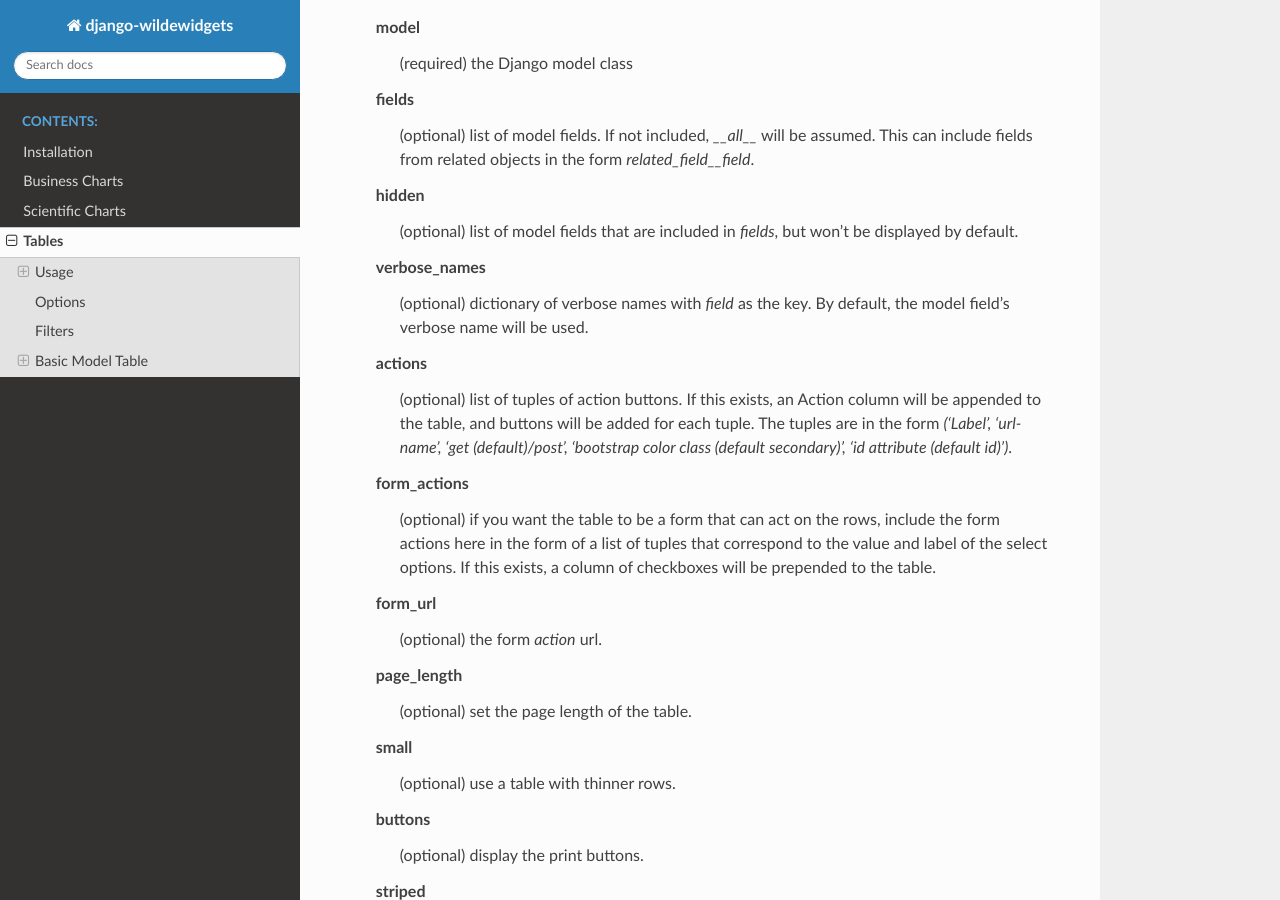
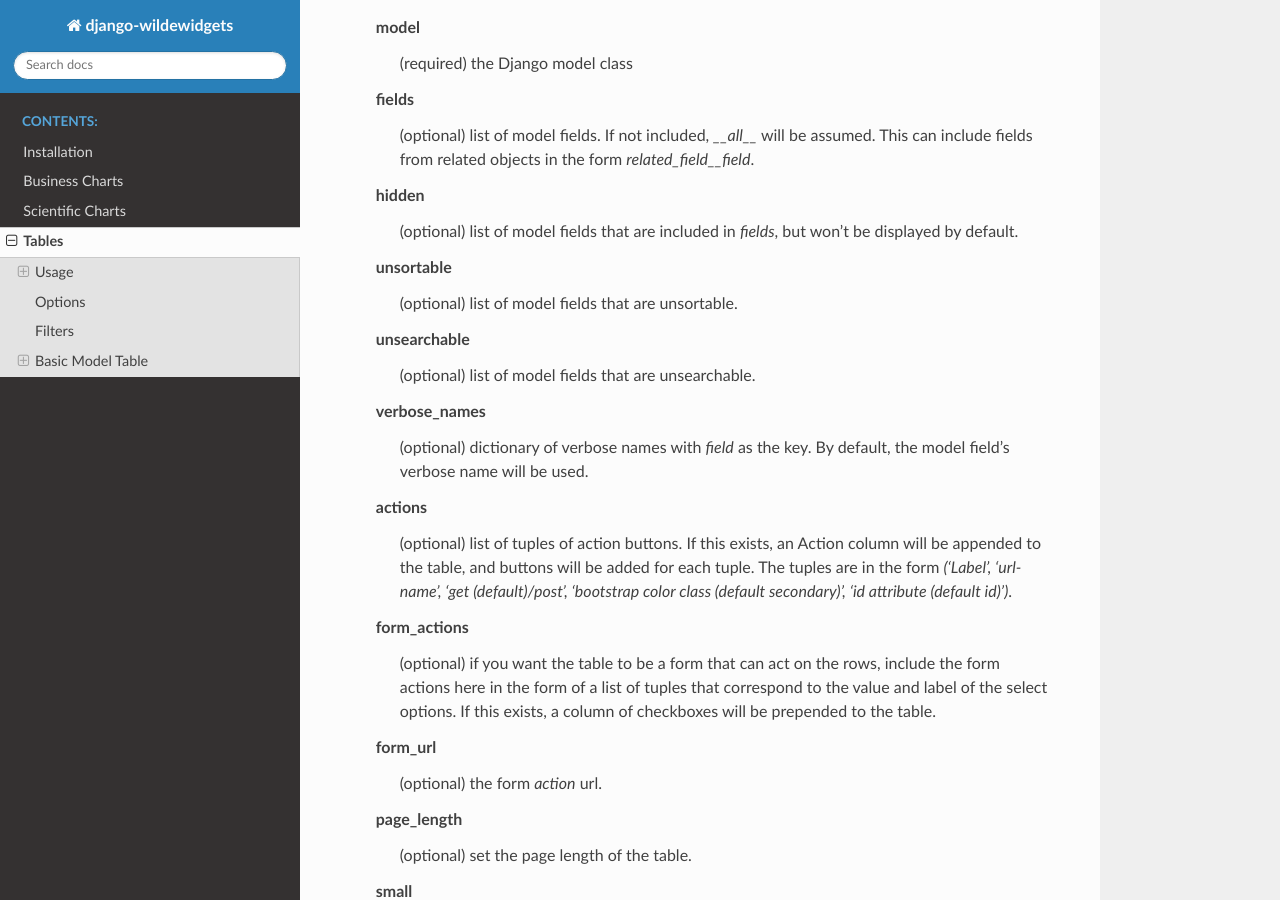
Before and after one commit to caltechads/django-wildewidgets, a Sphinx documentation site: the page built from docs/tables.rst, in a window 1280 px wide and 900 px high, scrolled down 4033 px. Built offline with Sphinx 7.4.7 and the Read the Docs theme 2.0.0, drawn with Linux system fonts in a browser that asks for light colours.

Commit message:
doc: more options

```diff
--- a/docs/tables.rst
+++ b/docs/tables.rst
@@ -191,6 +191,12 @@ There are some mandatory options, and some optional ones.
     hidden
         (optional) list of model fields that are included in `fields`, but won't be displayed by default.
 
+    unsortable
+        (optional) list of model fields that are unsortable.
+
+    unsearchable
+        (optional) list of model fields that are unsearchable.
+
     verbose_names
         (optional) dictionary of verbose names with `field` as the key. By default, the model field's verbose name will be used.
 
```
